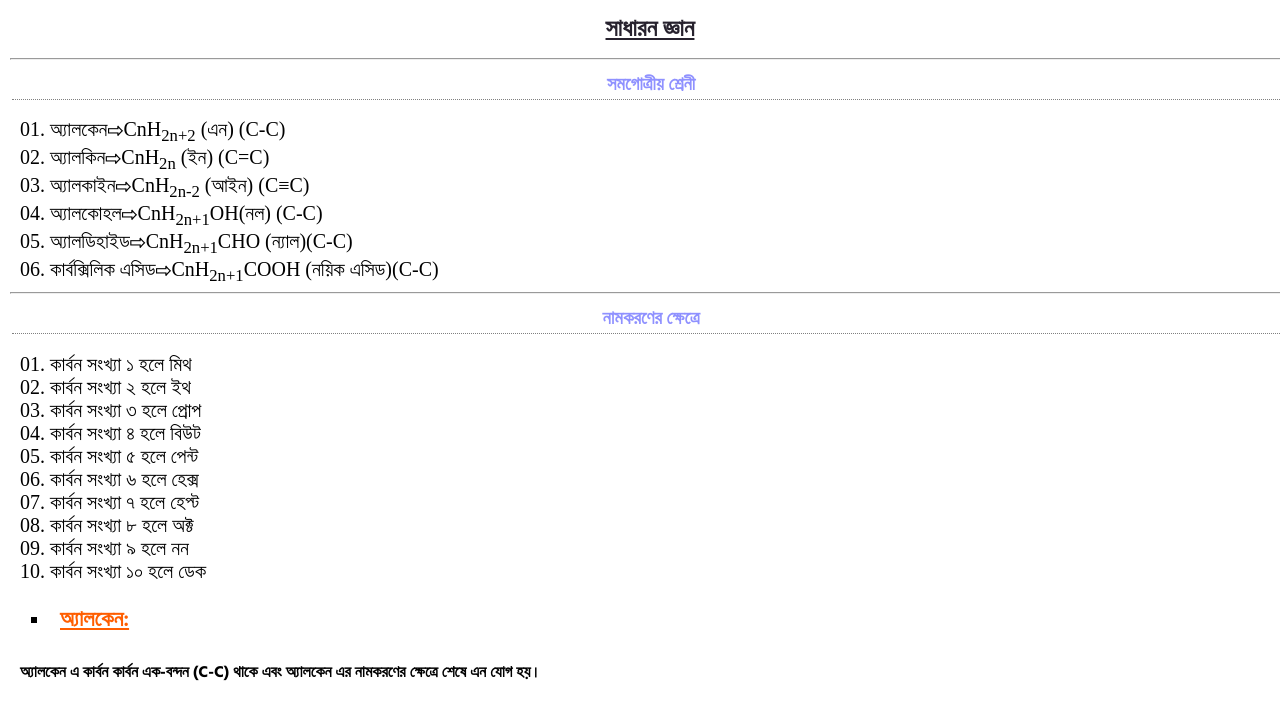
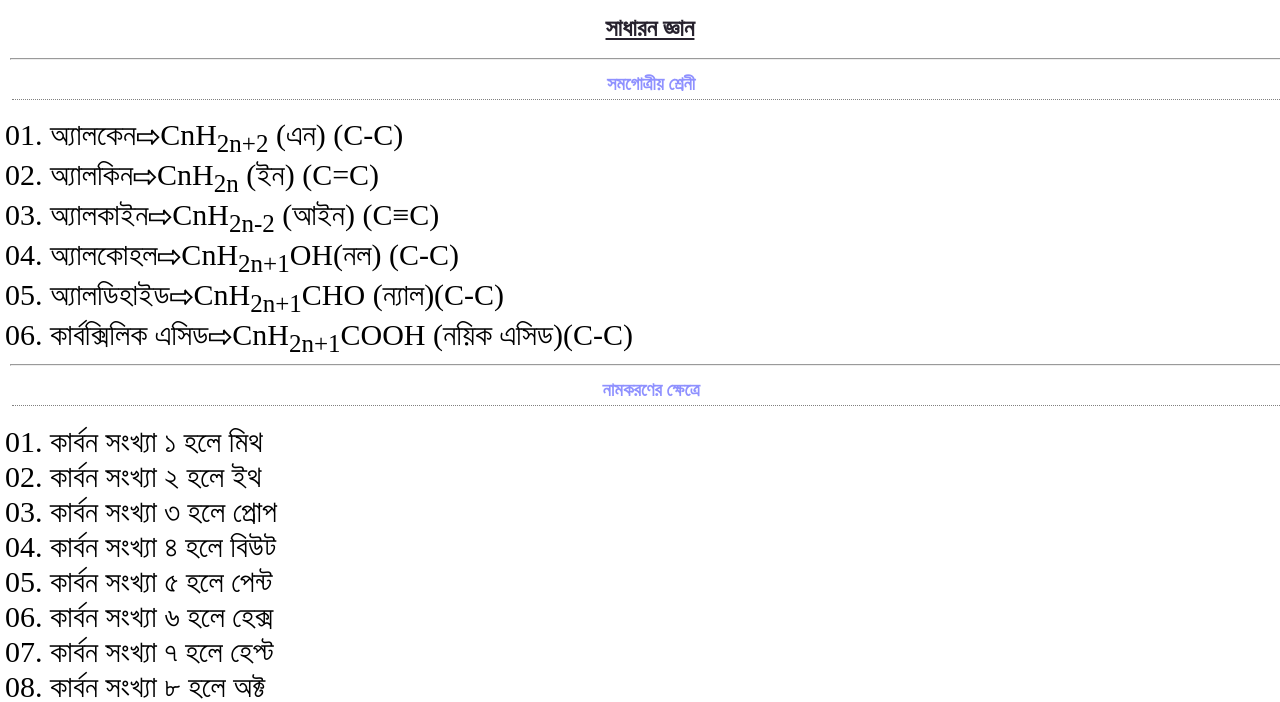
Before and after one commit to itzpcgamerhasan/Chemistry11note, a plain HTML site: page index.html in a window 1280 px wide. Shown: the part 76-778 px from the top of the page. Drawn offline with Linux system fonts and the light colour scheme; a web font is replaced by a local one.

Commit message:
Update style.css

```diff
--- a/style.css
+++ b/style.css
@@ -32,9 +32,9 @@ background: linear-gradient(
 .basics ul{
     margin-top: -10px;
 }
-.basics li{
+.basics ul li{
     list-style-type:decimal-leading-zero;
-    font-size: 20px;
+    font-size: 30px;
     font-weight: 500;
     font-family: "Tiro Bangla", serif;
 }
```
